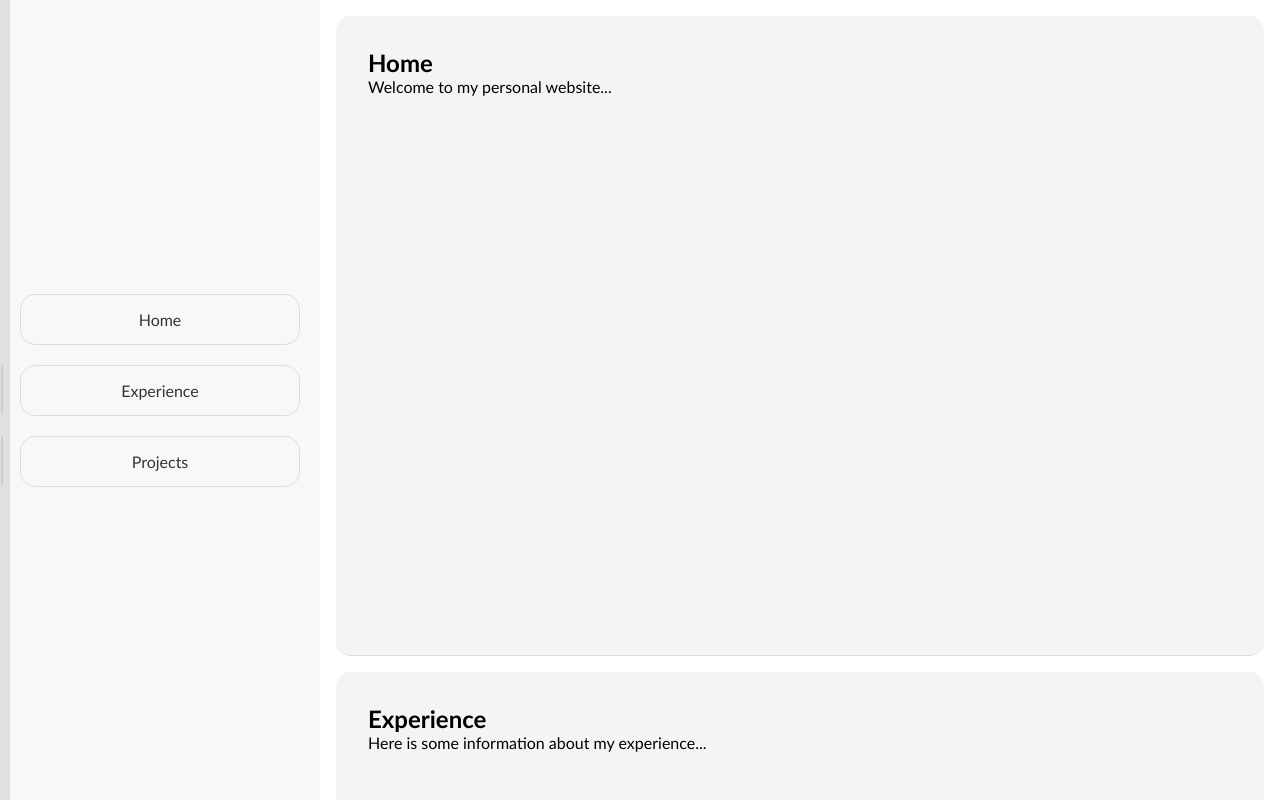
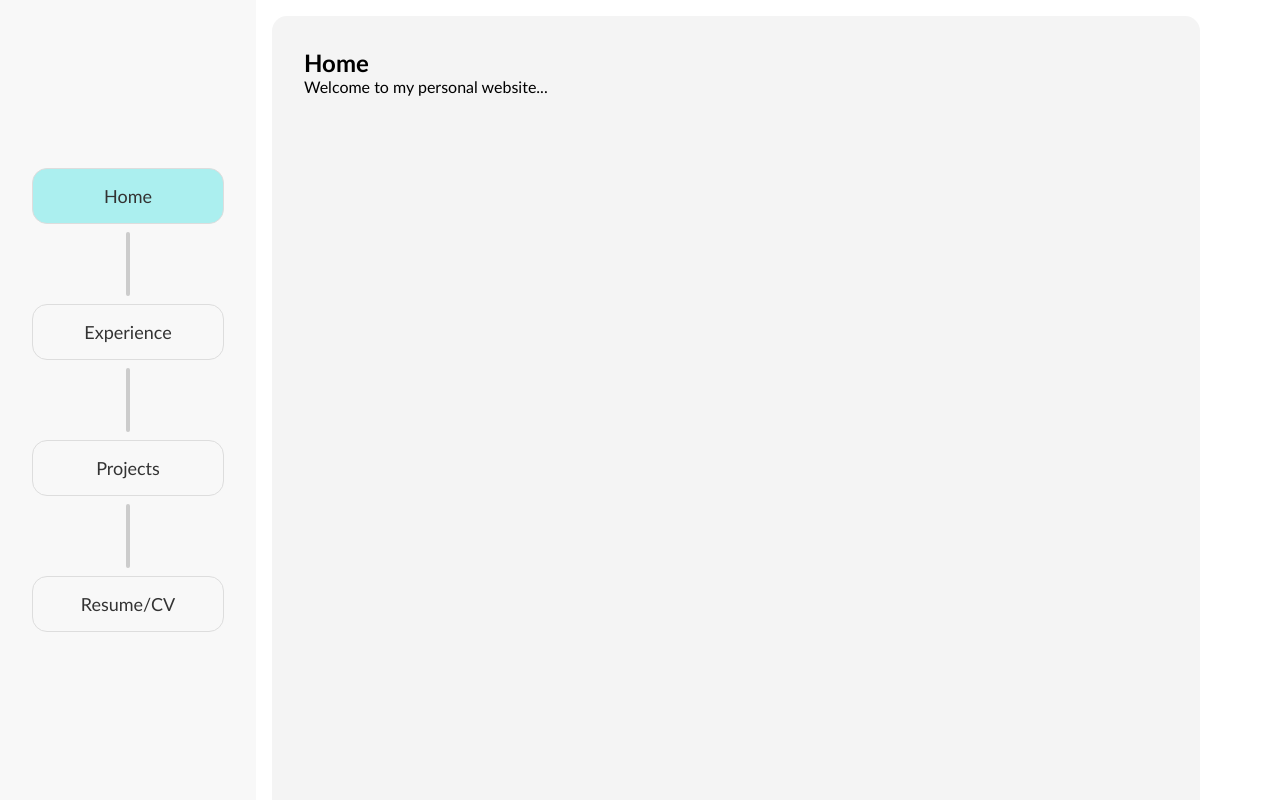
Before and after one commit to vivek-vishwanath/personal-website, a plain HTML site: page index.html in a window 1280 px wide. Drawn offline with Linux system fonts and the light colour scheme.

Commit message:
Create left nav tab

```diff
--- a/index.html
+++ b/index.html
@@ -10,14 +10,27 @@
     <div class="container">
         <!-- Left Tab (TOC) -->
         <nav class="toc">
-            <ul>
-                <li><a href="#home" class="toc-item">Home</a></li>
-                <div id="progress-bar-container">
-                    <div id="progress-bar"></div>
-                  </div>
-                <li><a href="#experience" class="toc-item">Experience</a></li>
-                <li><a href="#projects" class="toc-item">Projects</a></li>
-            </ul>
+            <div>
+                <div><a href="#home" class="toc-item">Home</a></div>
+                <div class="bar-container">
+                    <div class="bar-empty">
+                        <div class="bar-fill"></div>
+                    </div>
+                </div>
+                <div><a href="#experience" class="toc-item">Experience</a></div>
+                <div class="bar-container">
+                    <div class="bar-empty">
+                        <div class="bar-fill"></div>
+                    </div>
+                </div>
+                <div><a href="#projects" class="toc-item">Projects</a></div>
+                <div class="bar-container">
+                    <div class="bar-empty">
+                        <div class="bar-fill"></div>
+                    </div>
+                </div>
+                <div><a href="#resume" class="toc-item">Resume/CV</a></div>
+            </div>
         </nav>
 
         <!-- Main Content -->
@@ -34,7 +47,12 @@
                 <h1>Projects</h1>
                 <p>Here are some of my projects...</p>
             </section>
+            <section id="resume">
+                <h1>Resume/CV</h1>
+                <p>Here is my resume...</p>
+            </section>
         </div>
     </div>
+    <script src="script.js"></script>
 </body>
 </html>
--- /dev/null
+++ b/script.js
@@ -0,0 +1,62 @@
+// Highlight the current section in the TOC
+const tocItems = document.querySelectorAll('.toc-item');
+
+let selectedItem = 0;
+
+function reselect(i) {
+    selectedItem = i
+    tocItems.forEach(b => b.style.backgroundColor = "#F8F8F8")
+    console.log(i);
+    tocItems[i].style.backgroundColor = "#ABEFEF"
+}
+
+reselect(0)
+
+tocItems.forEach((button, key, _) => {
+    button.addEventListener('click', function() {
+        reselect(key);
+    });
+});
+const sections = document.querySelector('.main-content');
+const bars = document.querySelectorAll('.bar-fill')
+
+const totalHeight = sections.scrollHeight - sections.clientHeight;
+sections.addEventListener('scroll', () => {
+    let progress = sections.scrollTop / totalHeight;
+    if (progress >= 1) progress = 0.9999;
+    for (let i = 0; i < bars.length; i++)
+    bars[i].style.height = Math.min((progress * (bars.length + 1)- i) * 100, 100) + '%'
+    console.log(progress)
+    reselect(Math.floor(progress * tocItems.length));
+});
+
+console.log(`${scrollX}, ${scrollY}`);
+//document.querySelector('section').addEventListener('scroll', () => {
+//    console.log("scrolling ... ")
+//    let current = '';
+//
+//    sections.forEach(section => {
+//        const sectionTop = section.offsetTop;
+//        const sectionHeight = section.clientHeight;
+//        if (scrollY >= sectionTop - sectionHeight / 3) {
+//            current = section.getAttribute('id');
+//        }
+//    });
+//    console.log("current = " + current);
+//
+//    tocItems.forEach(item => {
+//        item.classList.remove('active');
+//        if (item.getAttribute('href') === `#${current}`) {
+//            item.classList.add('active');
+//        }
+//    });
+//});
+// Smooth scrolling when clicking TOC links
+//tocItems.forEach(item => {
+//    item.addEventListener('click', function(e) {
+//        e.preventDefault();
+//        document.querySelector(this.getAttribute('href')).scrollIntoView({
+//            behavior: 'smooth'
+//        });
+//    });
+//});
--- a/style.css
+++ b/style.css
@@ -20,10 +20,10 @@ body {
 
 /* Left Tab (TOC) */
 .toc {
-    width: 25%;
-    min-width: 200px;
+    width: 20%;
+    min-width: 192px;
+    max-width: 256px;
     background-color: #f8f8f8;
-    padding: 20px;
     position: sticky;
     top: 0;
     height: 100vh;
@@ -32,33 +32,19 @@ body {
     justify-content: center;
 }
 
-.toc ul {
-    list-style: none;
-}
-
 .toc-item {
     display: block;
-    margin-bottom: 20px;
-    padding: 15px;
+    min-width: 128px;
+    padding: 16px;
+    margin: 4px 32px;
     border-radius: 15px;
     border: 1px solid #ddd;
+    font-size: 18px;
     text-decoration: none;
     color: #333;
     text-align: center;
     transition: background-color 0.3s, color 0.3s;
     position: relative;
-}
-
-.toc-item::before {
-    content: '';
-    width: 2px;
-    height: 100%;
-    background-color: #ccc;
-    position: absolute;
-    left: -20px;
-    top: 50%;
-    transform: translateY(-50%);
-    transition: background-color 0.3s;
 }
 
 .toc-item:hover {
@@ -73,52 +59,42 @@ body {
 .toc-item.active::before {
     background-color: #6a9fb5;
 }
-/* Progress bar container */
-#progress-bar-container {
-  position: fixed;
-  left: 0;
-  top: 0;
-  height: 100%;
-  width: 10px;
-  background-color: #e0e0e0;
-}
-
-/* Progress bar */
-#progress-bar {
-  width: 100%;
-  height: 0;
-  background-color: #4caf50;
-}
-
 /* Main Content */
 .main-content {
     width: 75%;
-    overflow-y: auto;
+    overflow: auto;
     height: 100vh;
     scroll-behavior: smooth;
 }
 
 section {
-    height: 80vh;
+    height: 300vh;
     margin: 16px;
     padding: 32px;
     border-radius: 15px;
     background-color: #f4f4f4;
     border-bottom: 1px solid #ddd;
 }
-/* Progress bar container */
-#progress-bar-container {
-  position: fixed;
-  left: 0;
-  top: 0;
-  height: 100%;
-  width: 10px;
-  background-color: #e0e0e0;
+
+.bar-container {
+    width: 100%;
+    height: 64px;
+    margin: 8px 0;
+    display: flex;
+    justify-content: center;
 }
 
-/* Progress bar */
-#progress-bar {
-  width: 100%;
-  height: 0;
-  background-color: #4caf50;
+.bar-empty {
+    width: 4px;
+    height: 100%;
+    background-color: #CCCCCC;
+    border-radius: 16px;
 }
+
+
+.bar-fill {
+    width: 4px;
+    height: 0%;
+    background-color: #7C9;
+    border-radius: 16px;
+}
```
